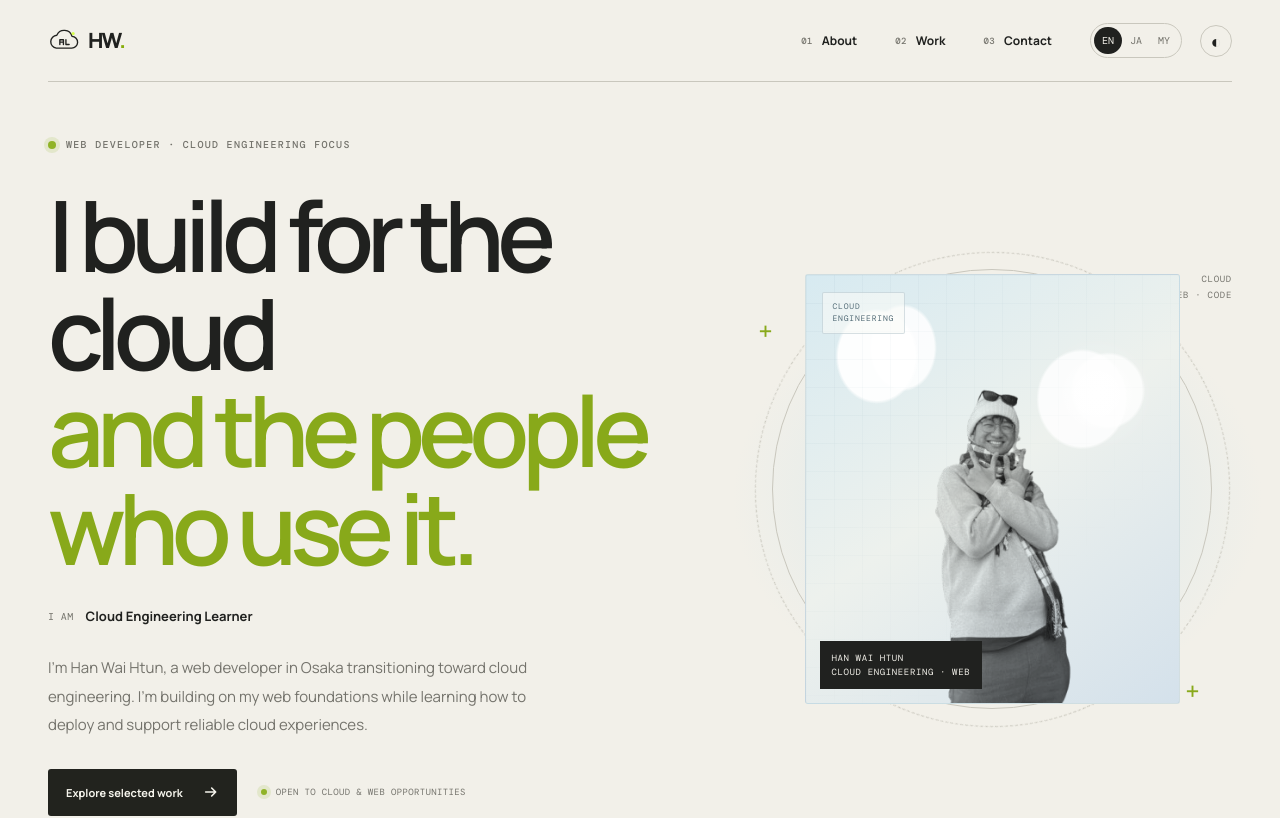
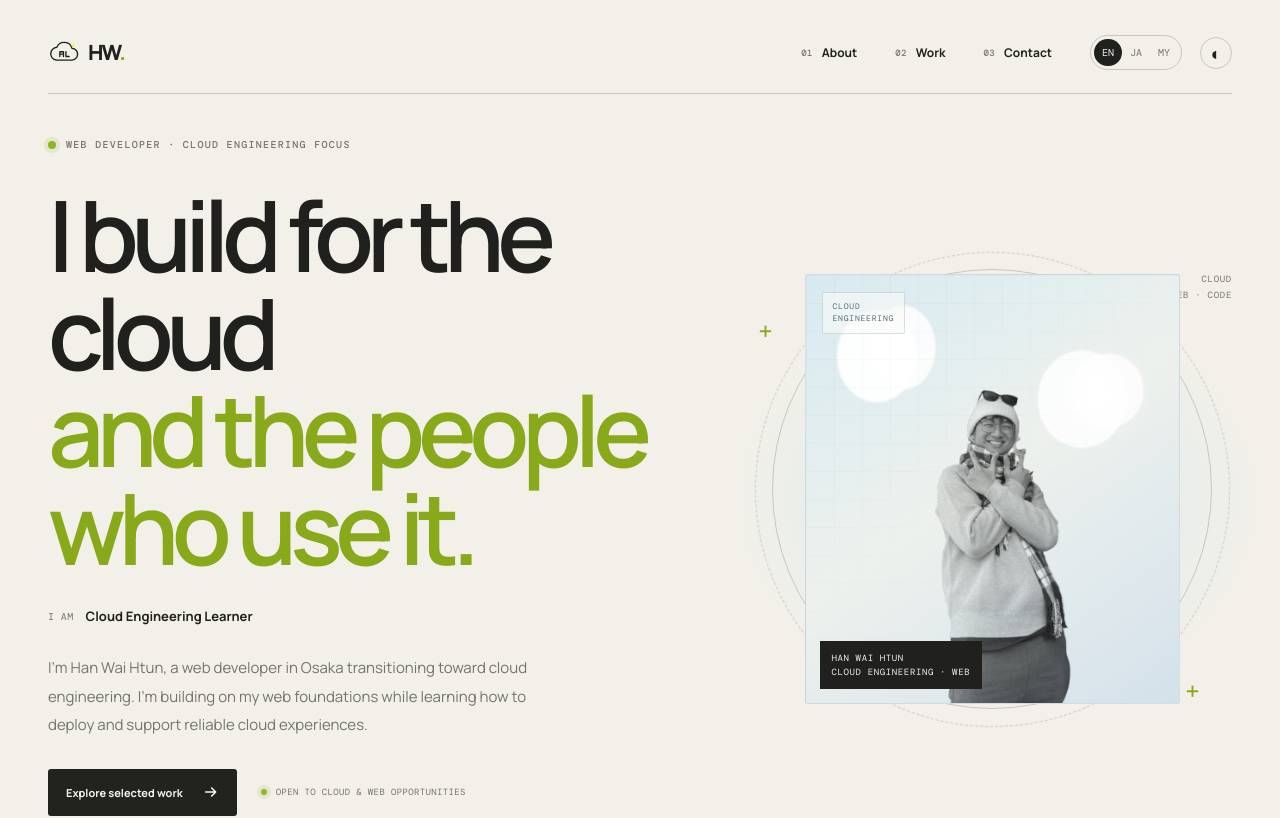
Before and after one commit to Jack13-Han/react-portfolio, a React (Vite) app: page / in a window 1280 px wide. Shown: the top 818 px of the page. Built offline with nearby package versions, Linux system fonts and the light colour scheme.

Commit message:
Add top spacing to floating navigation

```diff
--- a/src/site/styles.css
+++ b/src/site/styles.css
@@ -114,6 +114,7 @@ html[data-theme=dark] .cloud-path{background:rgba(21,22,18,.58);border-color:rgb
 
 /* Representative project showcase */
 .work-section{position:relative;isolation:isolate;overflow:hidden;padding:94px 0 110px;background:#111;color:#f2f1ef}
+.topbar:not(.topbar-scrolled){top:12px}
 .work-section::before{content:"";position:absolute;inset:0;z-index:-1;opacity:.25;background-image:linear-gradient(rgba(255,255,255,.055) 1px,transparent 1px),linear-gradient(90deg,rgba(255,255,255,.055) 1px,transparent 1px);background-size:42px 42px;mask-image:linear-gradient(to bottom,transparent,#000 15%,#000 90%,transparent)}
 .work-heading{width:min(1232px,calc(100% - 64px));margin:0 auto 34px;text-align:center}
 .work-heading .eyebrow{justify-content:center;color:#b7b5b0}
```
